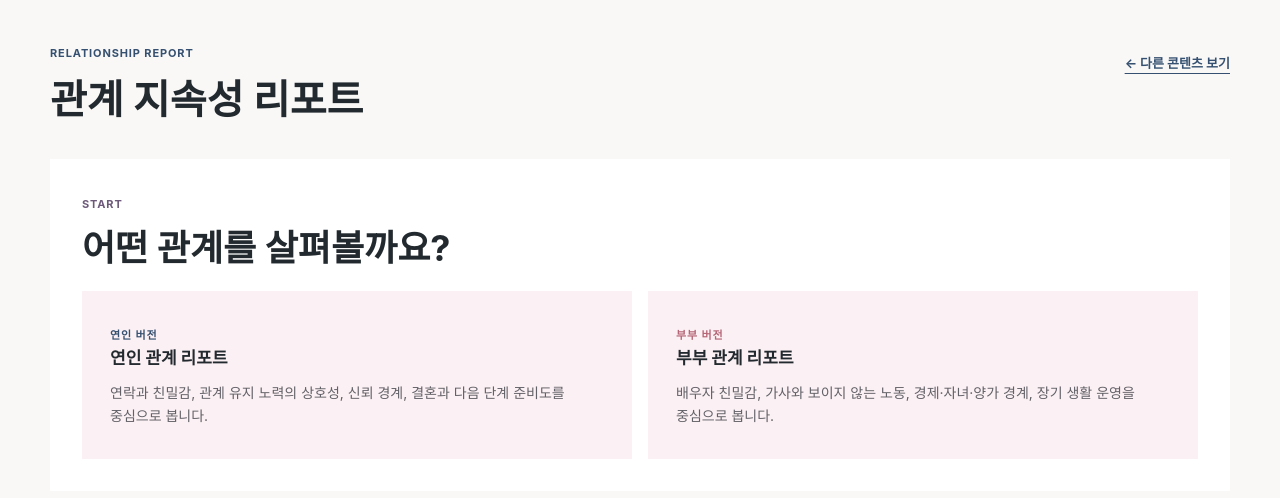
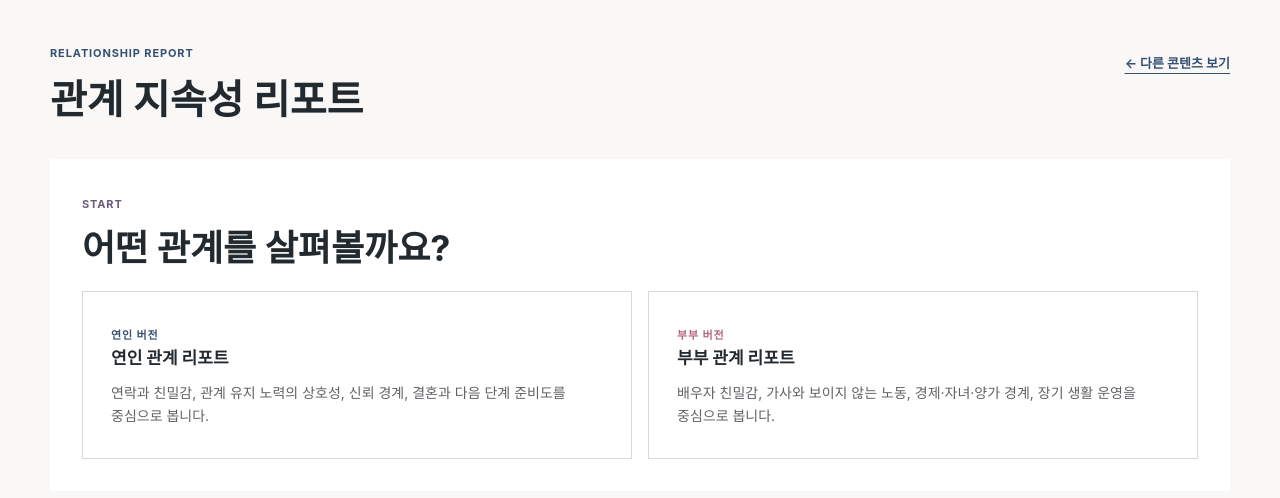
Before and after one commit to coffee-and/eun-contents, a React (Vite) app: page / in a window 1280 px wide. Both pictures are taken after a click on the button "관계 살펴보기 →". Shown: the top 498 px of the page. Built offline with nearby package versions, Linux system fonts and the light colour scheme; no server answers; a web font is replaced by a local one.

Commit message:
style: align relationship cards with shared surfaces

```diff
--- a/src/features/relationship/components/mode/RelationshipModeSelect.jsx
+++ b/src/features/relationship/components/mode/RelationshipModeSelect.jsx
@@ -18,7 +18,7 @@ export function RelationshipModeSelect({ onSelectMode }) {
           <button
             key={mode}
             type="button"
-            className={`mode-card editorial-option-card mode-card--${mode}`}
+            className={`mode-card editorial-card editorial-surface-card mode-card--${mode}`}
             onClick={() => onSelectMode(mode)}
           >
             <span className="mode-card__label">{meta.shortLabel}</span>
--- a/src/features/relationship/styles/relationship.flow-base.css
+++ b/src/features/relationship/styles/relationship.flow-base.css
@@ -69,24 +69,18 @@
 }
 
 .theme-relationship .mode-card {
+  appearance: none;
   min-height: 168px;
-  padding: var(--card-padding);
-  border: 0;
-  border-top: 6px solid var(--relationship-mist);
-  border-radius: 0;
-  background: var(--relationship-surface);
   color: var(--text);
   text-align: left;
   cursor: pointer;
-  box-shadow: none;
   transition:
     background var(--motion-fast) var(--motion-ease),
-    border-color var(--motion-fast) var(--motion-ease);
+    color var(--motion-fast) var(--motion-ease);
 }
 
 .theme-relationship .mode-card:hover,
 .theme-relationship .mode-card:focus-visible {
-  border-top-color: var(--relationship-wine);
   background: var(--relationship-almond);
   transform: none;
 }
@@ -110,10 +104,6 @@
 
 .theme-relationship .question-card {
   overflow: hidden;
-  border-top: 6px solid var(--relationship-navy);
-  border-radius: 0;
-  background: var(--relationship-white);
-  box-shadow: none;
 }
 
 .theme-relationship .question-card__top,
--- a/src/features/relationship/styles/relationship.quiz.css
+++ b/src/features/relationship/styles/relationship.quiz.css
@@ -26,14 +26,6 @@
 
 .theme-relationship .progress__fill--late {
   background: var(--relationship-muted-rose);
-}
-
-.theme-relationship .question-card {
-  padding: clamp(22px, 3vw, 34px);
-  border: 1px solid var(--relationship-line);
-  border-radius: 0;
-  background: var(--relationship-white);
-  box-shadow: none;
 }
 
 .theme-relationship .question-card .badge,
@@ -189,18 +181,7 @@
 }
 
 .theme-relationship .mode-select__grid .mode-card {
-  border: 0;
-  border-radius: 0;
   color: var(--relationship-noir);
-  box-shadow: none;
-}
-
-.theme-relationship .mode-card--couple {
-  background: var(--feature-option-bg);
-}
-
-.theme-relationship .mode-card--married {
-  background: var(--feature-option-bg);
 }
 
 .theme-relationship .mode-card--couple:hover,
```
